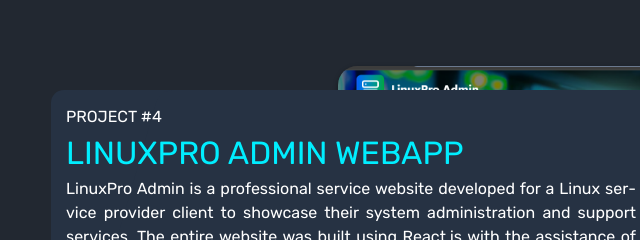
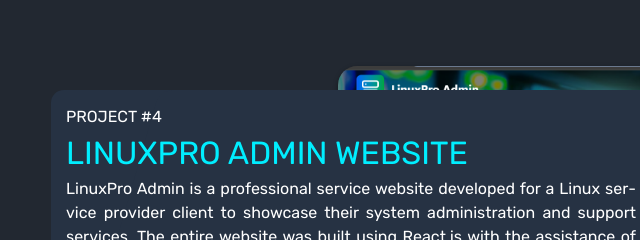
Before and after one commit to MANIKANDAN-DEVELOPER24/Profile, a plain HTML site: page index.html in a window 1280 px wide. Shown: the part 3900-4140 px from the top of the page, 77-717 px from the left. Drawn offline with nearby package versions, Linux system fonts and the light colour scheme.

Commit message:
h3 changes

```diff
--- a/index.html
+++ b/index.html
@@ -305,7 +305,7 @@
                 <div class="project-details-box">
                     <div class="project-main-info">
                         <span>Project #4</span>
-                        <h3> LinuxPro Admin Webapp </h3>
+                        <h3> LinuxPro Admin Website </h3>
                         <p>
                             LinuxPro Admin is a professional service website developed for a Linux service provider
                             client to showcase their system administration and support services. The entire website was
```
